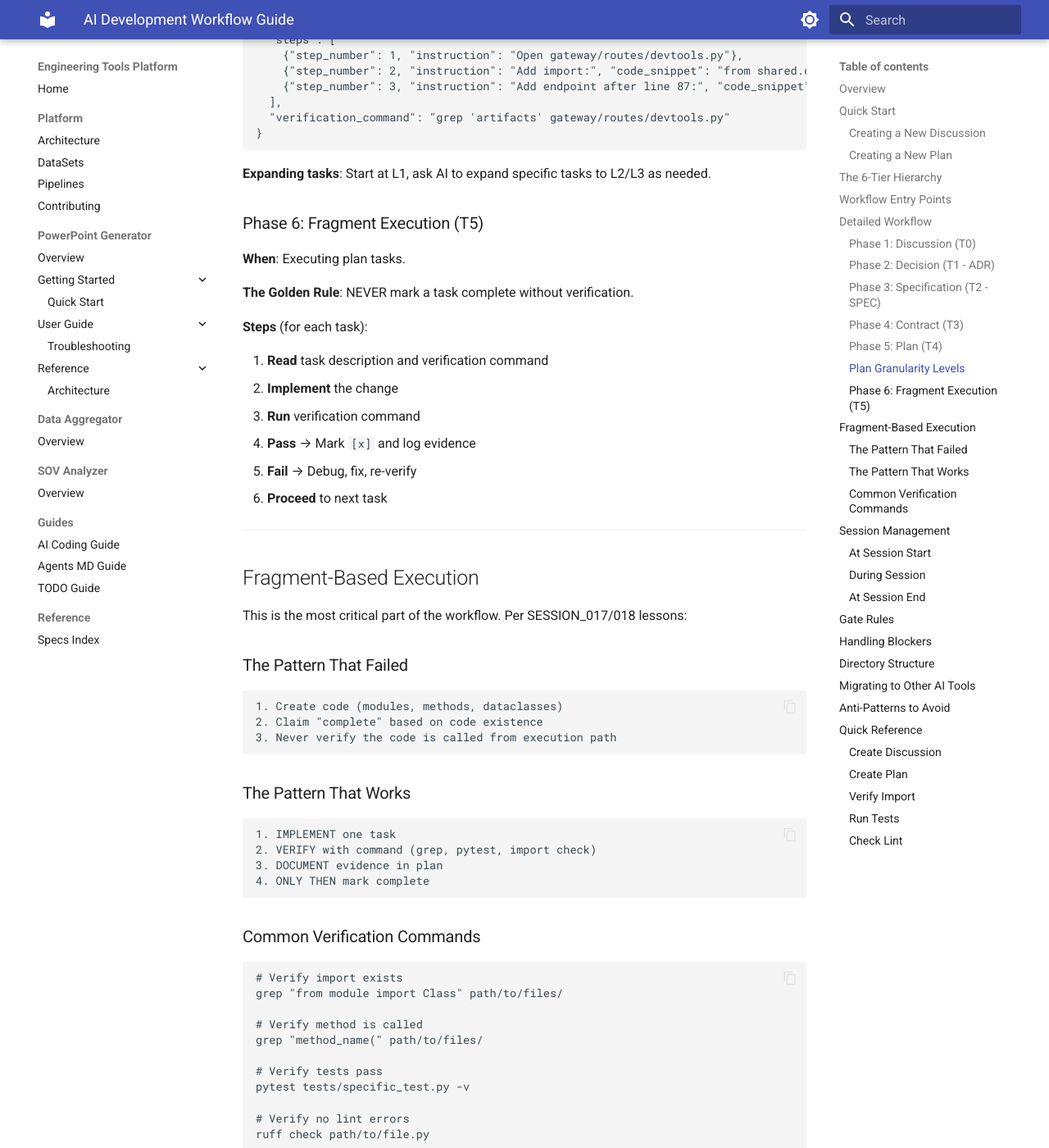
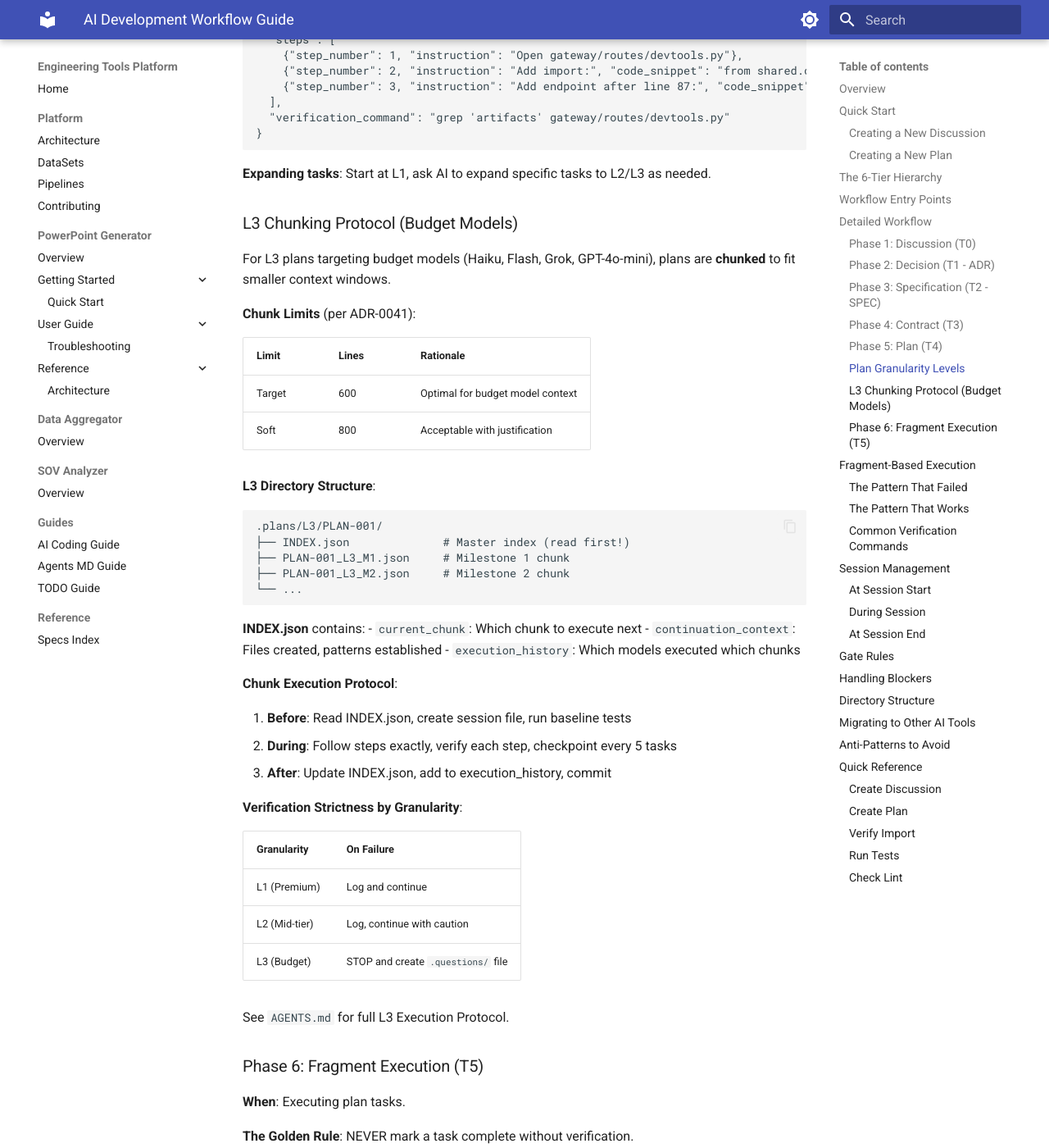
Before and after one commit to ltlgrnaiml/engineering-tools, an MkDocs documentation site: the page built from docs/guides/AI_DEVELOPMENT_WORKFLOW.md, in a window 1280 px wide and 1400 px high, scrolled down 5039 px. Shown: the whole window at 82% size. Built offline with MkDocs 1.6.1 and Material for MkDocs 9.7.7, drawn with Linux system fonts in a browser that asks for light colours.

Commit message:
Propagate L3 chunking schema to ADR-0041 and AI_DEVELOPMENT_WORKFLOW guide

````diff
--- a/docs/guides/AI_DEVELOPMENT_WORKFLOW.md
+++ b/docs/guides/AI_DEVELOPMENT_WORKFLOW.md
@@ -209,6 +209,48 @@ Plans support **tiered granularity** for cost-effective AI execution (per ADR-00
 ```
 
 **Expanding tasks**: Start at L1, ask AI to expand specific tasks to L2/L3 as needed.
+
+### L3 Chunking Protocol (Budget Models)
+
+For L3 plans targeting budget models (Haiku, Flash, Grok, GPT-4o-mini), plans are **chunked** to fit smaller context windows.
+
+**Chunk Limits** (per ADR-0041):
+
+| Limit | Lines | Rationale |
+|-------|-------|-----------|
+| Target | 600 | Optimal for budget model context |
+| Soft | 800 | Acceptable with justification |
+
+**L3 Directory Structure**:
+
+```text
+.plans/L3/PLAN-001/
+├── INDEX.json              # Master index (read first!)
+├── PLAN-001_L3_M1.json     # Milestone 1 chunk
+├── PLAN-001_L3_M2.json     # Milestone 2 chunk
+└── ...
+```
+
+**INDEX.json** contains:
+- `current_chunk`: Which chunk to execute next
+- `continuation_context`: Files created, patterns established
+- `execution_history`: Which models executed which chunks
+
+**Chunk Execution Protocol**:
+
+1. **Before**: Read INDEX.json, create session file, run baseline tests
+2. **During**: Follow steps exactly, verify each step, checkpoint every 5 tasks
+3. **After**: Update INDEX.json, add to execution_history, commit
+
+**Verification Strictness by Granularity**:
+
+| Granularity | On Failure |
+|-------------|------------|
+| L1 (Premium) | Log and continue |
+| L2 (Mid-tier) | Log, continue with caution |
+| L3 (Budget) | STOP and create `.questions/` file |
+
+See `AGENTS.md` for full L3 Execution Protocol.
 
 ### Phase 6: Fragment Execution (T5)
 
````
Also changed, not shown: 1 other file.
